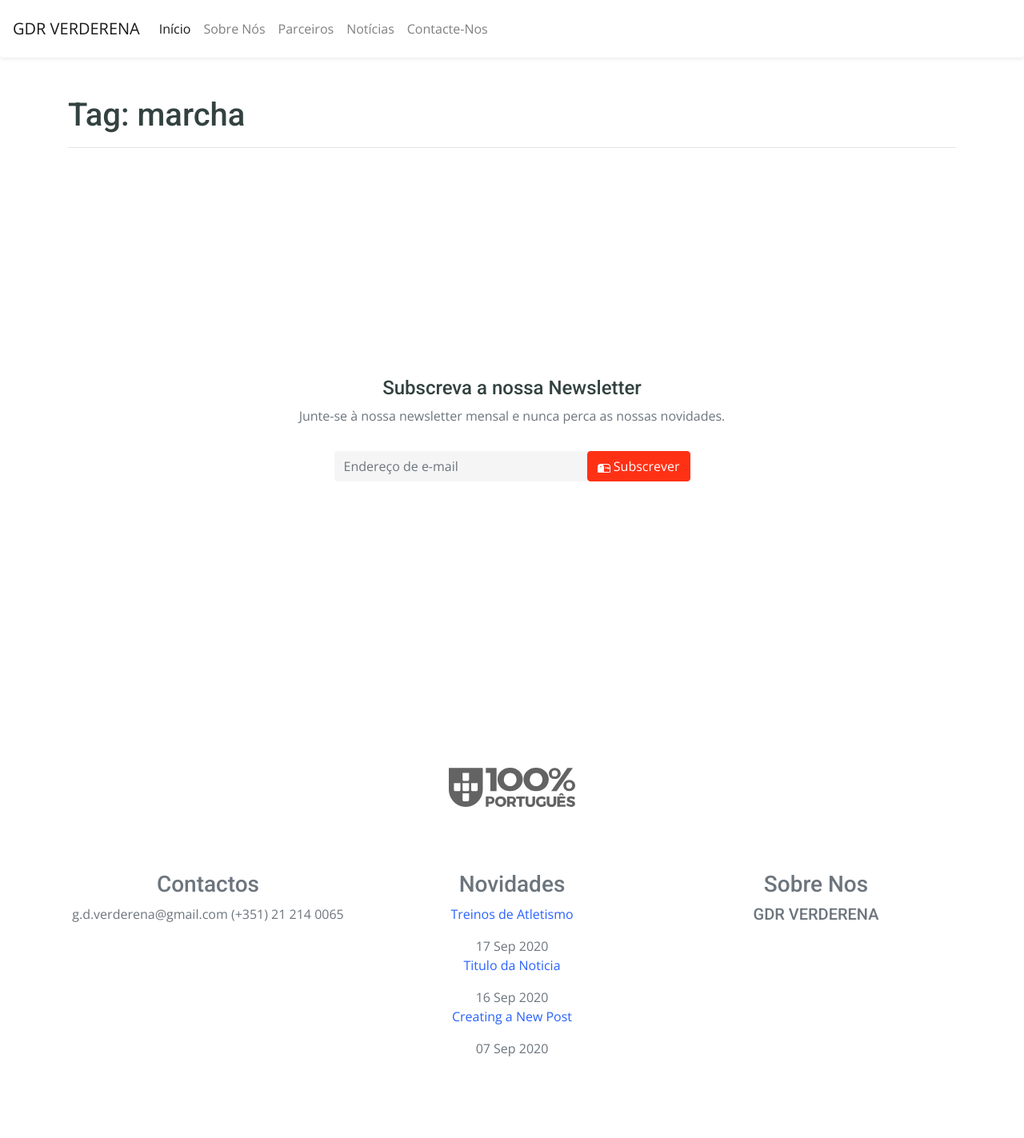
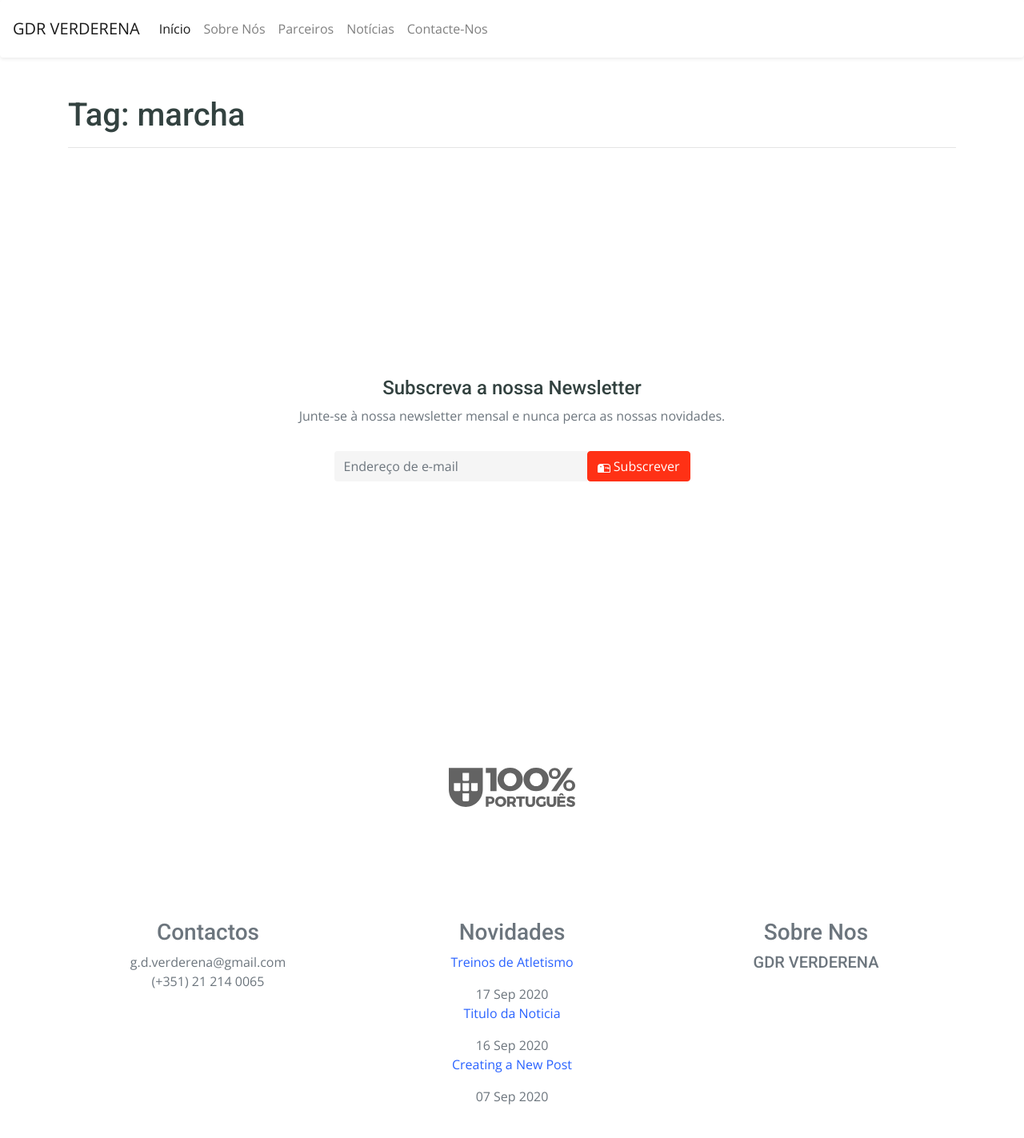
Before and after one commit to GDR-Verderena/gdr-verderena.github.io, a Jekyll site: the page built from tag/marcha.md, in a window 1280 px wide. Shown: the whole page at 80% size. Built offline with Jekyll 4.4.1, drawn with Linux system fonts in a browser that asks for light colours; nearby versions of some CDN libraries; library files that are not in the unit come from our copies; before the commit the page ends 1323 px from its top, so only the background shows below that.

Commit message:
Update main.css

```diff
--- a/css/main.css
+++ b/css/main.css
@@ -1,6 +1,21 @@
 
 
 
+  .contact-link{
+    display:inline-block;
+    width: 100%;
+    color: #333;
+  }
+
+
+.footer p {
+        word-wrap: break-word;
+    }
+
+.footer {
+        padding: 60px 0 40px 0;
+
+    }
 
 
 
```
